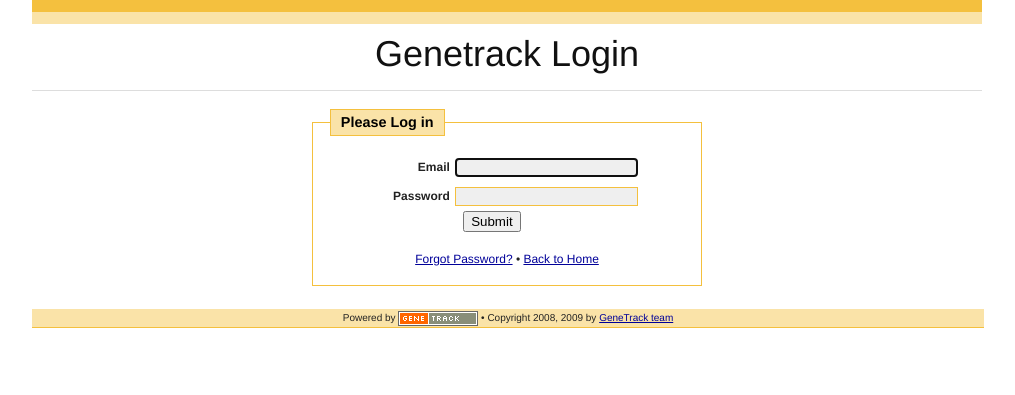
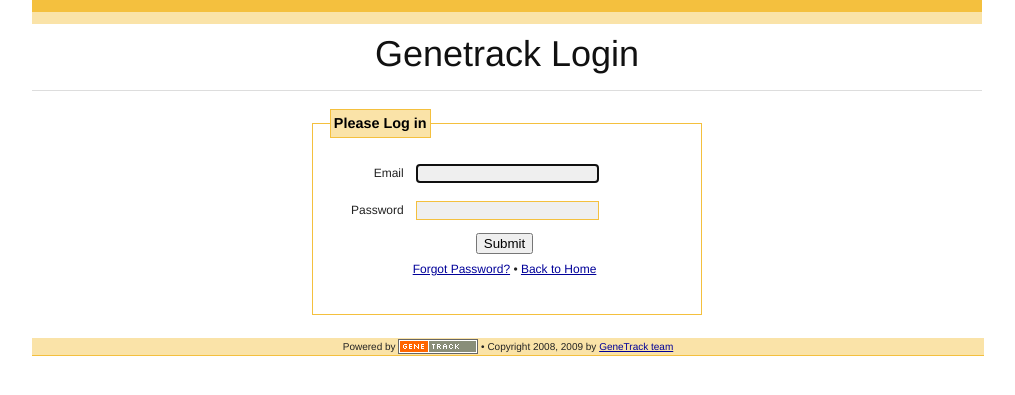
Before and after one commit to seandavi/genetrack-central, a Django app: template server/data/templates/login.html in a window 1280 px wide. Shown: the top 395 px of the page, without its empty margins (133-1148 px from the left). Run offline with Django 3.2, Linux system fonts and the light colour scheme; the template is opened without the code that fills it: values that come from a table or form of the project are taken from there, others are empty; parts of the project's set-up code (start-up, migrations or seed data) failed here and were passed over.

Commit message:
lots of CSS fixes for internet explorer

```diff
--- a/server/data/static/genetrack.css
+++ b/server/data/static/genetrack.css
@@ -78,23 +78,25 @@
     /*text-align: center;*/
 }
 
-fieldsetss#login{
+fieldsets#logins{
     width: 30em;
 }
 
-label {
-    width: 10em;
-    float: left;
+
+td.center {
+    text-align: center;
+}
+
+td.right {
     text-align: right;
-    display: block;
-    margin-top: 5px;
+    padding:2px;
 }
 
 legend {
     color: #000000;
     background: #FAE3A8;
     border: 1px solid #F4C03E;
-    padding: 2px 10px;
+    padding: 3px;
 }
 
 .submit input {
--- a/server/data/templates/base.html
+++ b/server/data/templates/base.html
@@ -44,7 +44,7 @@
       {% block header %}<h1>Header</h1>{% endblock %}
     </div>
 
-    <div class="span-24 last"><hr /></div>
+    <hr>
 
     {% block message %}
         {% if messages %}
@@ -59,7 +59,7 @@
         {% endif %}
     {% endblock %}
 
-    <div id="header" class="span-24 last">
+    <div id="mainbody" class="span-24 last">
     {% block mainbody %}
         Main body
     {% endblock %}
--- a/server/data/templates/login.html
+++ b/server/data/templates/login.html
@@ -22,14 +22,32 @@
 <div class="span-10 center">
     <fieldset id="login">
       <legend>Please Log in</legend>
-      <div><label for="email">Email</label> <input class="textinput" type="text" name="email" id="id_email"" /></div>
-      <p><label for="password">Password</label> <input class="textinput" type="password" name="password" id="id_password" /></p>
-      <p class="submit"><input type="submit" value="Submit" /></p>
 
-       <div class="textcenter">
-        <a href="/password/password_reset/">Forgot Password?</a>
-        &bull; <a href="/">Back to Home</a>
-      </div>
+      <div>
+            <table>
+                <tr>
+                    <td class="right">Email</td>
+                    <td><input class="textinput" type="text" name="email" id="id_email" /></td>
+                </tr>
+
+                <tr>
+                    <td class="right">Password</td>
+                    <td><input class="textinput" type="password" name="password" id="id_password" /></td>
+                </tr>
+
+                <tr>
+                    <td colspan="2" class="center"><input type="submit" value="Submit" /></td>
+                </tr>
+
+                <tr>
+                    <td colspan="2" class="textcenter">
+                        <a href="/password/password_reset/">Forgot Password?</a>
+                        &bull; <a href="/">Back to Home</a>
+                    </td>
+                </tr>
+
+            </table>
+        </div>
     </fieldset>
 </div>
 
--- a/server/data/templates/tags/account-box.html
+++ b/server/data/templates/tags/account-box.html
@@ -1,7 +1,7 @@
 {% load boxes %}
 <div>
+    <h3 class="capsx">YOUR ACCOUNT &bull; <a href="/logout">LOG OUT</a></h3>
     {%if user.is_authenticated %}
-        <h3 class="capsx">YOUR ACCOUNT &bull; <a href="/logout">LOG OUT</a></h3>
         <div class="box" >
             <div class="quiet">Logged in as <b>{{user.get_full_name}}</b></div>
             {% ifequal navloc 'project-view' %}
@@ -25,11 +25,9 @@
                     <a href="/project/list">Project list</a>
                 {% endifequal %}
 
-
             </div>
         </div>
     {% else %}
-        <h3 class="caps">Your Account</h3>
         <div class="box" >
             <div class="quiet">You are not logged in</div>
             <div><a href="/login">Log in now</a></div>
--- a/server/data/templates/tags/admin-box.html
+++ b/server/data/templates/tags/admin-box.html
@@ -3,6 +3,9 @@
   <h3 class="caps">ADMIN TOOLS</h3>
   <div class="box">
       <div class="quiet">This account has administration privileges</div>
+      <div style="padding-left:20px">
+        <div class="quiet"> &bull; <a href="/admin/" class="quiet">admin login</a></div>
+      </div>
       <div style="padding-left:20px">
         <div class="quiet"> &bull; <a href="#" class="quiet">access user list</a></div>
         <div class="quiet"> &bull; <a href="#" class="quiet">access job queue</a></div>
```
